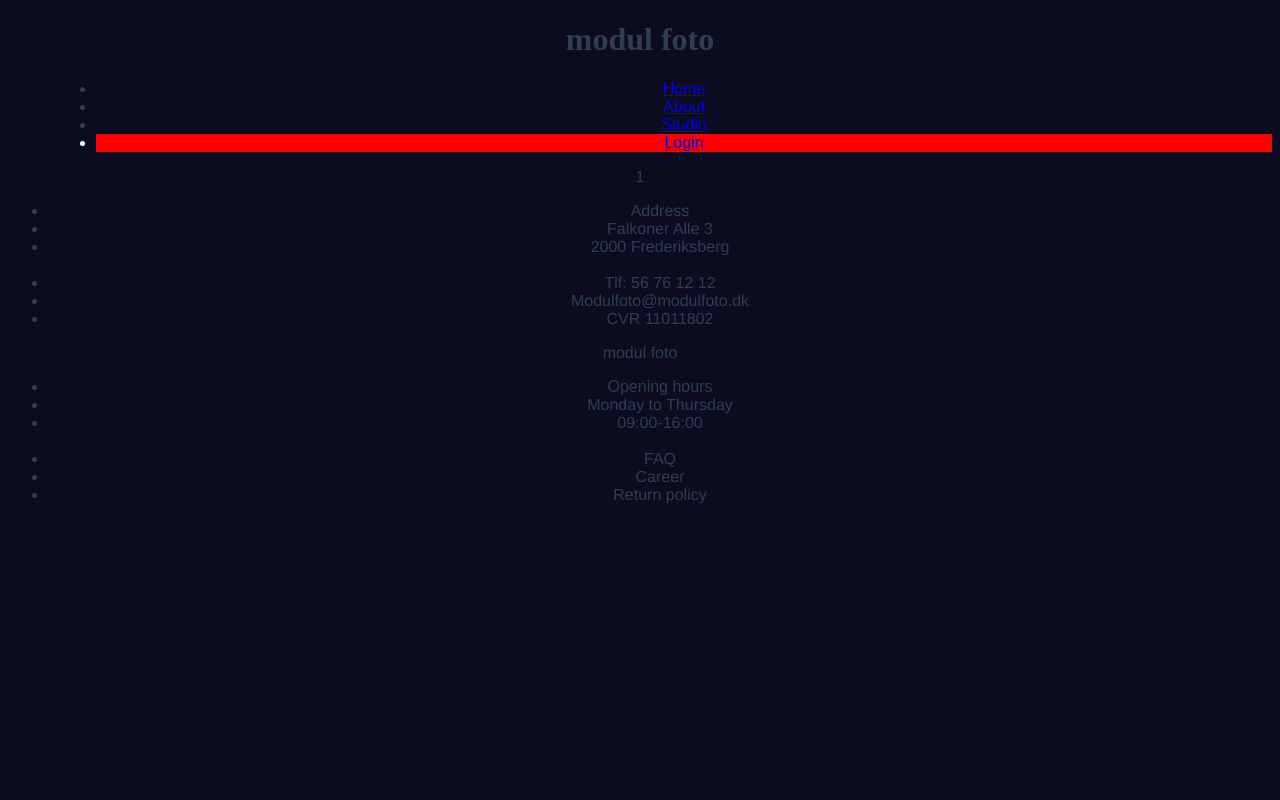
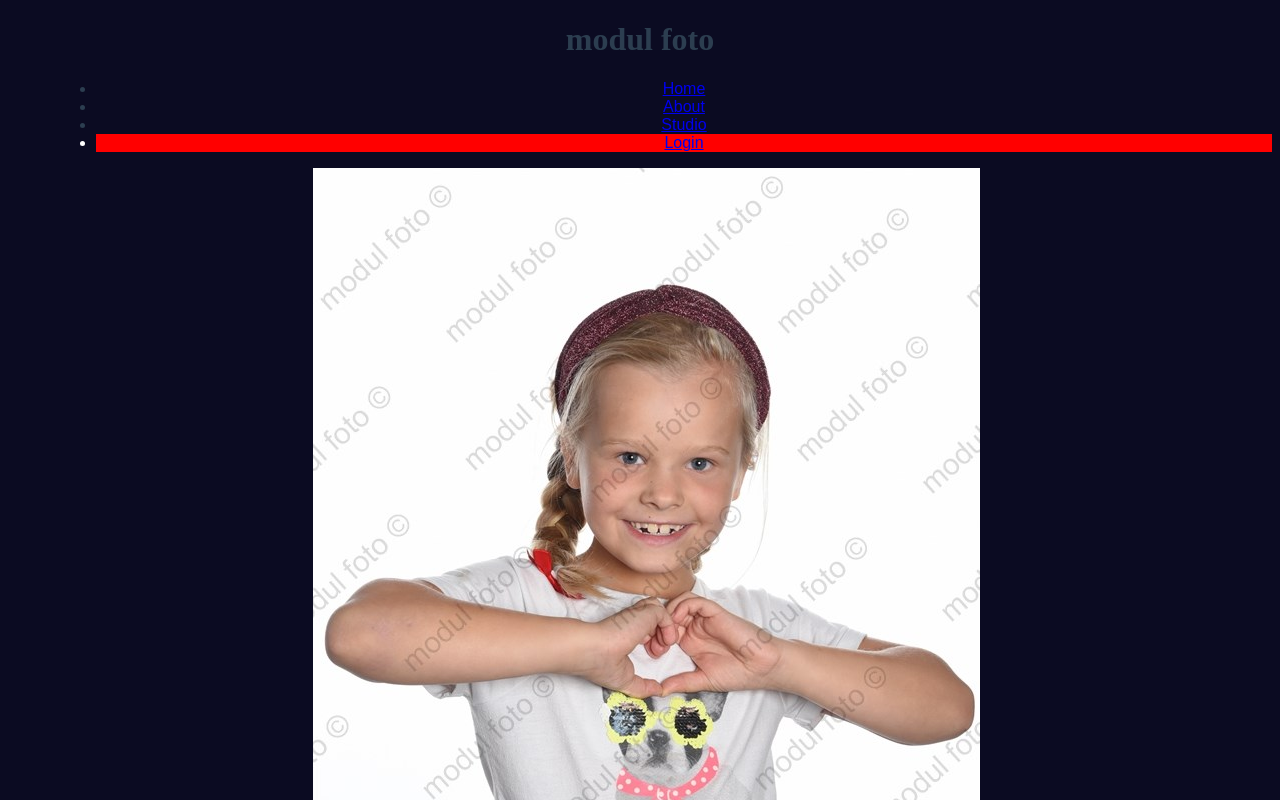
Before and after one commit to Baranuel/Modul-Foto, a Vue app: page /#/product/1 in a window 1280 px wide. Shown: the top 800 px of the page. Built offline with nearby package versions, Linux system fonts and the light colour scheme; the HTML template or start-up script is replaced by a standard one.

Commit message:
shop creation

```diff
--- a/src/components/Products.vue
+++ b/src/components/Products.vue
@@ -1,14 +1,13 @@
 <template>
-<div class=" bg-red-100  w-9/12 flex flex-col justify-center items-center mx-auto ">
+<div class=" bg-red-100  w-9/12 flex flex-col justify-center items-center mx-auto my-12 ">
         <h1 class="self-start ml-36">Your Pictures</h1>
   <div class="grid  w-8/12 xl:grid-cols-4 md:grid-cols-3 sm:grid-cols-2  grid-rows-auto gap-4 gap-y-6 m-6" >
       <div v-for="product in products" :key="product.id"
-       class="  bg-gray-400 justify-self-center customShadow"
-       :product="product"
-       >
-                 <router-link :to="`/product/${product.id}`">
-        <Picture :product="product"/>
-                 </router-link>
+        class="  bg-gray-400 justify-self-center customShadow"
+        :product="product">
+            <router-link :to="`/product/${product.id}`">
+            <Picture :product="product"/>
+            </router-link>
       </div>
   </div>
 </div>
--- /dev/null
+++ b/src/components/User.vue
@@ -0,0 +1,15 @@
+<template>
+  <div class="h-64 bg-gray-100 w-9/12 mx-auto mt-8">
+
+  </div>
+</template>
+
+<script>
+export default {
+
+}
+</script>
+
+<style>
+
+</style>
--- a/src/data/products.js
+++ b/src/data/products.js
@@ -79,4 +79,5 @@ export default [
         id:7,
         headline:'girl-baw.jpg',
     },
+
 ]
--- a/src/router/index.js
+++ b/src/router/index.js
@@ -2,6 +2,7 @@ import { createRouter, createWebHashHistory } from 'vue-router'
 import Home from '../views/Home.vue'
 import Shop from '../views/Shop.vue'
 import Product from '../views/Product.vue'
+import Studio from '../views/Studio.vue'
 
 // we are in the main
 const routes = [
@@ -21,18 +22,17 @@ const routes = [
   {
     path: '/user',
     name: 'user',
-    // route level code-splitting
-    // this generates a separate chunk (about.[hash].js) for this route
-    // which is lazy-loaded when the route is visited.
     component:Shop
   },
   {
     path: '/product/:id',
     name: 'product',
-    // route level code-splitting
-    // this generates a separate chunk (about.[hash].js) for this route
-    // which is lazy-loaded when the route is visited.
     component:Product
+  },
+  {
+    path: '/studio',
+    name: 'Studio',
+    component:Studio
   },
 
 
--- a/src/views/Product.vue
+++ b/src/views/Product.vue
@@ -1,26 +1,34 @@
 <template>
   <div>
         {{$route.params.id}}
+        <img :src="'./assets/' + specificProduct.headline" alt="">
+
+
   </div>
 </template>
 
 <script>
 import products from '../data/products'
+
 export default {
     name:"Product",
+    components:{ },
     data(){
         return{
-            products
+            products,
+            currentProduct:{},
 
         }
     },
-    methods:{
-        call(){
-            console.log(12321)
+    computed:{
+        specificProduct(){
+                 return this.products.find(product => product.id == this.$route.params.id)
         }
     },
+    methods:{
+    },
     beforeMount(){
-       this.call()
+        this.currentProduct = this.specificProduct
     }
 
 }
--- a/src/views/Shop.vue
+++ b/src/views/Shop.vue
@@ -1,5 +1,6 @@
 <template>
   <div class="">
+      <User/>
       <Divide/>
       <Products/>
   </div>
@@ -8,11 +9,13 @@
 <script>
 import Products from '../components/Products.vue'
 import Divide from '../components/Divide.vue'
+import User from '../components/User.vue'
 export default {
     name:'Shop',
     components:{
                Divide,
-               Products
+               Products,
+               User
                },
     data(){
         return {
```
